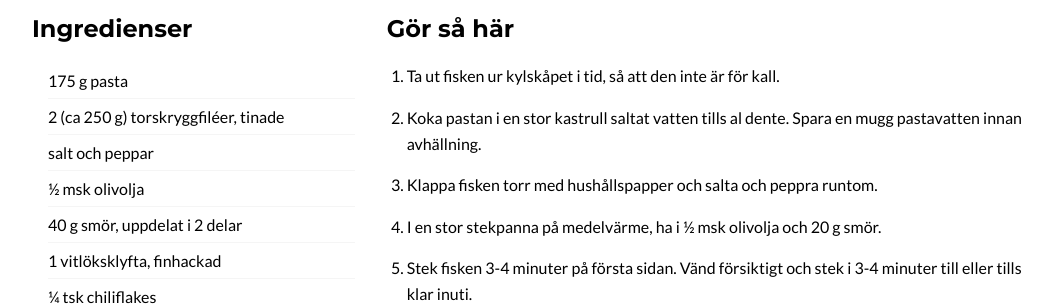
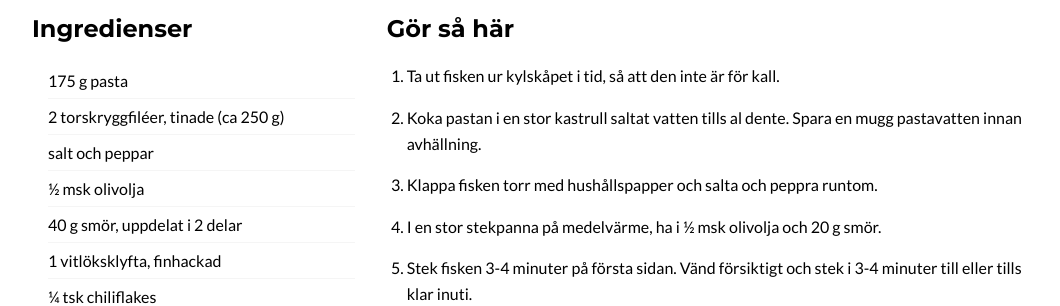
Before and after one commit to selessia/lunch-for-tva, a Jekyll site: the page built from _posts/2026-02-23-pasta-med-torsk-och-citron.md, in a window 1280 px wide. Shown: the part 976-1282 px from the top of the page, without its empty margins (108-1168 px from the left). Built offline with Jekyll 4.4.1, drawn with Linux system fonts in a browser that asks for light colours.

Commit message:
Fixat lite

```diff
--- a/_posts/2026-02-23-pasta-med-torsk-och-citron.md
+++ b/_posts/2026-02-23-pasta-med-torsk-och-citron.md
@@ -14,8 +14,8 @@ calories: 596
 ingredients:
   - name: pasta
     quantity: 175 g
-  - name: torskryggfiléer, tinade
-    quantity: 2 (ca 250 g)
+  - name: torskryggfiléer, tinade (ca 250 g)
+    quantity: 2
   - name: salt och peppar
     quantity:
   - name: olivolja
```
